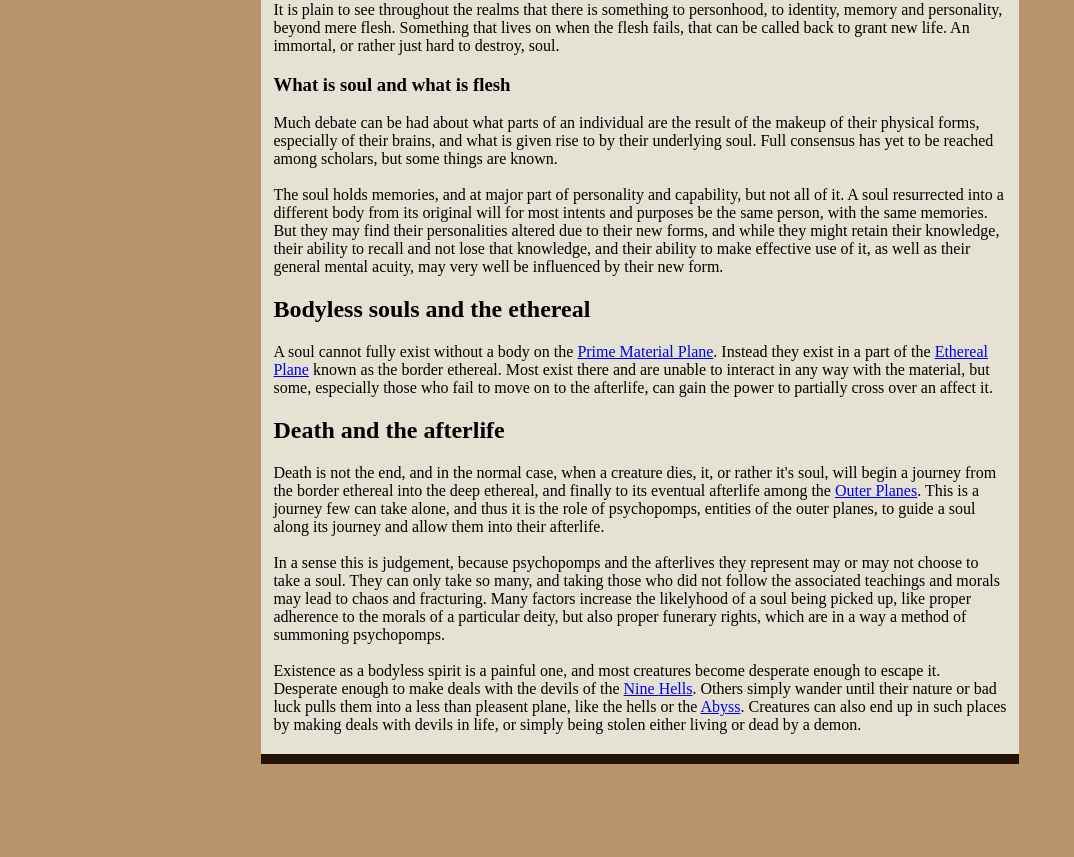
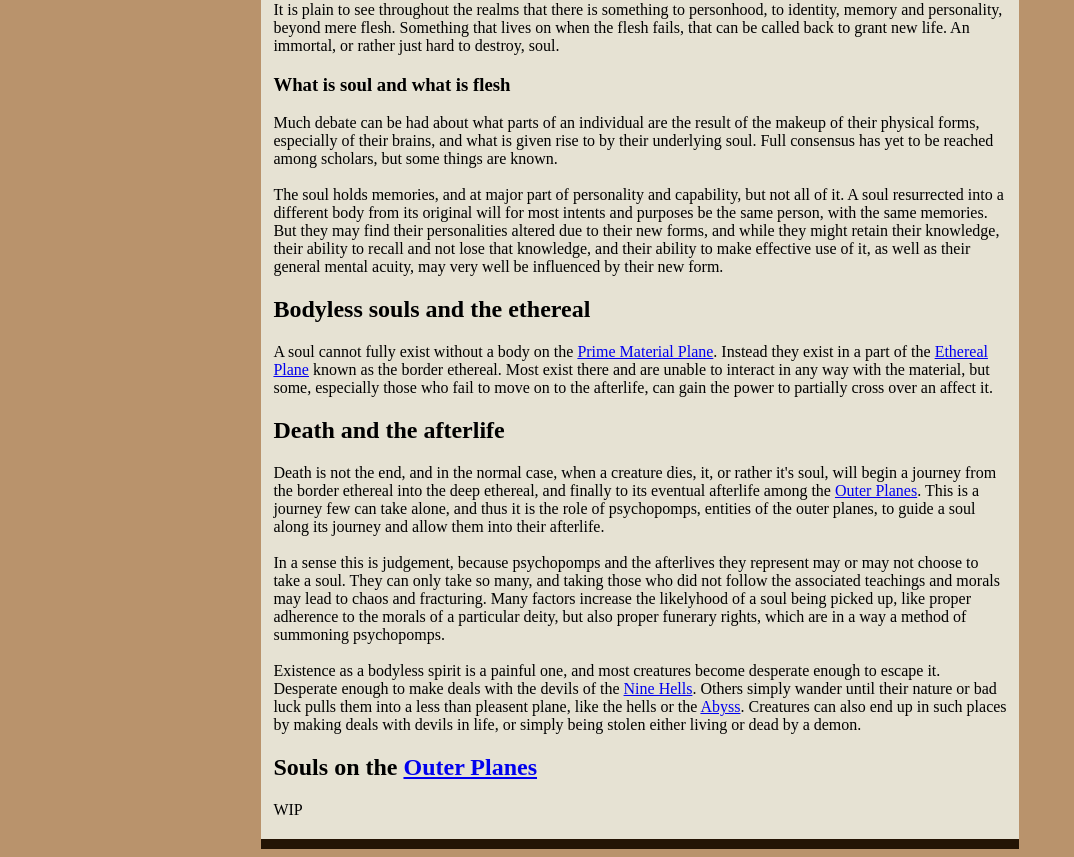
Before and after one commit to IsacLjungberg/AsterDnD, a plain HTML site: page souls.html in a window 1280 px wide. Shown: the part 97-954 px from the top of the page, without its empty margins (0-1074 px from the left). Before the commit the page ends 869 px from the top, so only its background shows below. Drawn offline with Linux system fonts and the light colour scheme.

Commit message:
Update souls.html

```diff
--- a/souls.html
+++ b/souls.html
@@ -29,6 +29,9 @@ Death is not the end, and in the normal case, when a creature dies, it, or rathe
 In a sense this is judgement, because psychopomps and the afterlives they represent may or may not choose to take a soul. They can only take so many, and taking those who did not follow the associated teachings and morals may lead to chaos and fracturing. Many factors increase the likelyhood of a soul being picked up, like proper adherence to the morals of a particular deity, but also proper funerary rights, which are in a way a method of summoning psychopomps.
 <br><br>
 Existence as a bodyless spirit is a painful one, and most creatures become desperate enough to escape it. Desperate enough to make deals with the devils of the <a href="nineHells.html">Nine Hells</a>. Others simply wander until their nature or bad luck pulls them into a less than pleasent plane, like the hells or the <a href="abyss.html">Abyss</a>. Creatures can also end up in such places by making deals with devils in life, or simply being stolen either living or dead by a demon.
+
+<h2>Souls on the <a href="outerPlanes.html">Outer Planes</a></h2>
+WIP
 </div>
 
 </body>
```
